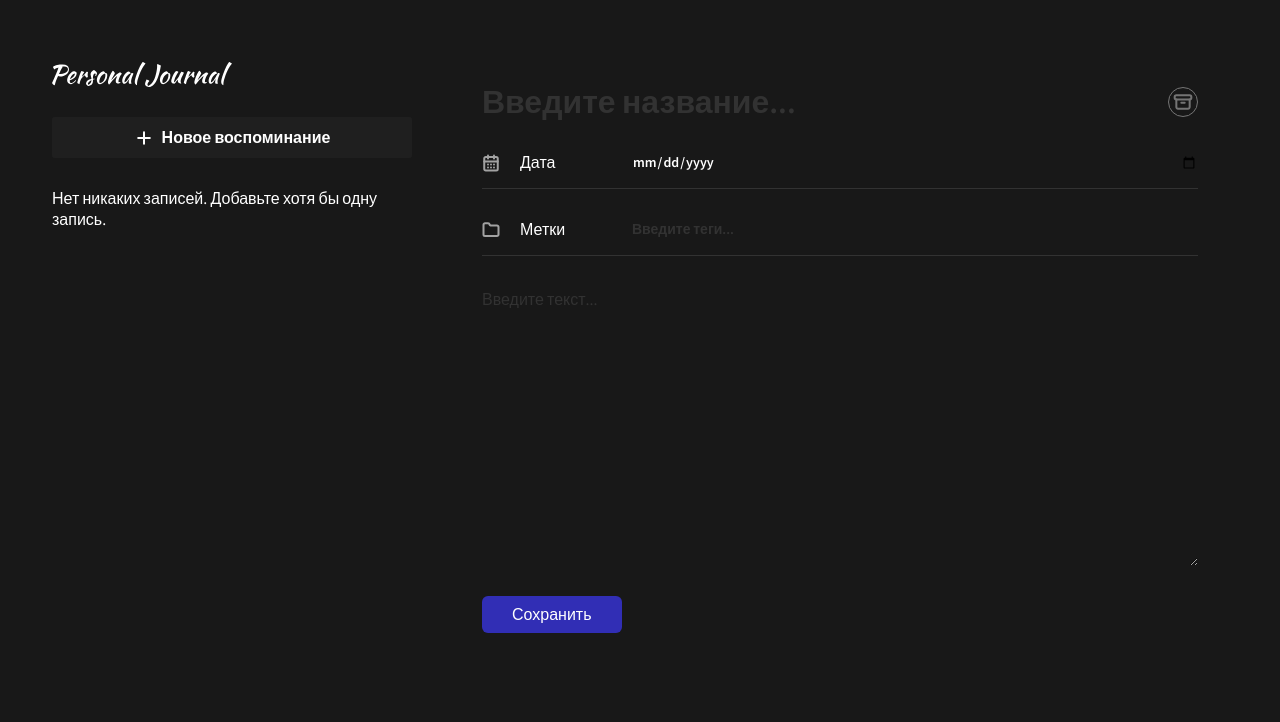
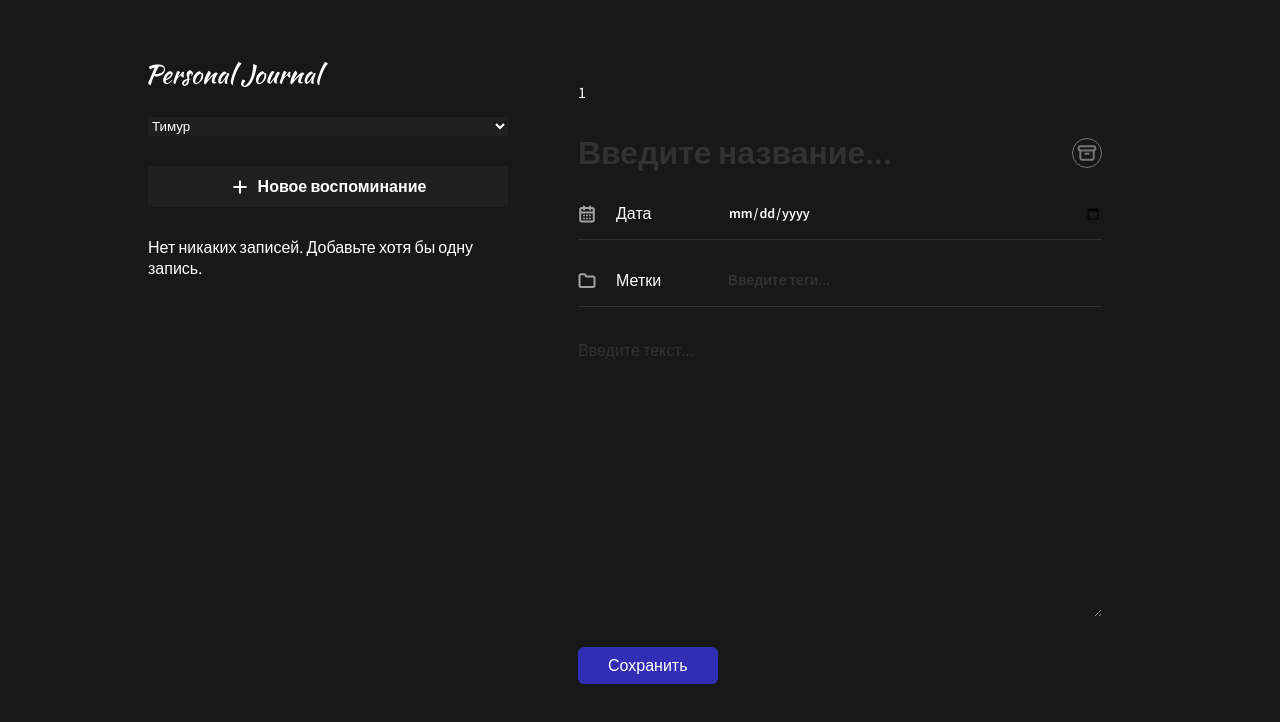
Before and after one commit to KTDKasp/react-vite-pers-journal, a React (Vite) app: page / in a window 1280 px wide. Shown: the top 722 px of the page. Built offline with nearby package versions, Linux system fonts and the light colour scheme.

Commit message:
Добавили селект пользователя и прикрутили контекст

```diff
--- a/src/App.css
+++ b/src/App.css
@@ -1,5 +1,5 @@
 #root {
-  max-width: 1320px;
+  max-width: 85%;
   margin: 0 auto;
   padding: 2rem;
   display: flex;
--- a/src/App.jsx
+++ b/src/App.jsx
@@ -1,46 +1,55 @@
 import React from 'react';
-import './App.css';
 import { JournalForm } from './components/JournalForm';
 import { JournalItemList } from './components/JournalItemList';
 import { Body } from './layouts/Body';
 import { LeftPanel } from './layouts/LeftPanel';
+import { useLocalStorage } from './hooks/useLocalStorage.hook';
+
+import './App.css';
+
+export const UserContext = React.createContext({
+  userId: 1
+});
+
+function mapItems(items) {
+  if (!items) {
+    return [];
+	}
+	return items.map((item) => ({
+    ...item,
+		date: new Date(item.date)
+	}));
+}
 
 function App() {
-  const [journalData, setJournalData] = React.useState([]);
-
-  React.useEffect(() => {
-    const data = JSON.parse(localStorage.getItem('data'));
-    if (data) {
-      setJournalData(data.map(item => ({
-        ...item,
-        date: new Date(item.date)
-      })));
-    }
-  }, []);
-
-  React.useEffect(() => {
-    if (journalData.length) {
-      localStorage.setItem('data', JSON.stringify(journalData));
-    }
-  }, [journalData]);
+  const [journalData, setJournalData] = useLocalStorage('data');
+	const [userId, setUserId] = React.useState(1);
 
 	const addJournalData = (obj) => {
-    setJournalData((prev) => [...prev, {
-      id: prev.length > 0 ? Math.max(...prev.map(itemId => itemId.id)) + 1 : 1,
+		setJournalData([
+			...mapItems(journalData),
+			{
+				id:
+					journalData.length > 0
+						? Math.max(...journalData.map((itemId) => itemId.id)) + 1
+						: 1,
 				title: obj.title,
 				post: obj.post,
 				date: new Date(obj.date)
-    }]);
+			}
+		]);
 	};
 
 	return (
 		<>
+			<UserContext.Provider value={{ userId, setUserId }}>
 				<LeftPanel>
-        <JournalItemList data={journalData} />
+					<JournalItemList data={mapItems(journalData)} />
 				</LeftPanel>
 				<Body>
-        <JournalForm addJournalData={addJournalData}/>
+					<JournalForm addJournalData={addJournalData} />
 				</Body>
+			</UserContext.Provider>
 		</>
 	);
 }
--- /dev/null
+++ b/src/components/Input/Input.css
@@ -0,0 +1,19 @@
+.input-title {
+  border: none;
+  font-size: 2rem;
+  line-height: 2.5rem;
+  font-weight: 600;
+  background: none;
+}
+
+.input {
+  background: none;
+  font-size: 0.875rem;
+  line-height: normal;
+  font-weight: 600;
+  width: 100%;
+}
+
+.invalid {
+  border: 1px solid red;
+}
--- /dev/null
+++ b/src/components/Input/index.jsx
@@ -0,0 +1,17 @@
+import React from 'react';
+
+import './Input.css';
+
+export const Input = React.forwardRef(function Input({ isValid = true, appearance, ...props }, ref) {
+	return (
+		<input
+			{...props}
+			ref={ref}
+			className={`${
+				appearance === 'title'
+					? 'input-title'
+					: 'input'
+			} ${isValid ? '' : 'invalid'}`}
+		/>
+	);
+});
--- a/src/components/JournalForm/JournalForm.css
+++ b/src/components/JournalForm/JournalForm.css
@@ -8,14 +8,6 @@
   display: flex;
   justify-content: space-between;
   align-items: center;
-}
-
-.input-title {
-  border: none;
-  font-size: 2rem;
-  line-height: 2.5rem;
-  font-weight: 600;
-  background: none;
 }
 
 .form-label {
@@ -36,21 +28,9 @@
   border-bottom: 1px solid #323232;
 }
 
-.input {
-  background: none;
-  font-size: 0.875rem;
-  line-height: normal;
-  font-weight: 600;
-  width: 100%;
-}
-
 .textarea {
   background: none;
   font-size: 1rem;
   font-weight: 400;
   line-height: 1.75rem;
 }
-
-.invalid {
-  border: 1px solid red;
-}
--- a/src/components/JournalForm/index.jsx
+++ b/src/components/JournalForm/index.jsx
@@ -1,6 +1,9 @@
 import React from 'react';
 import { Button } from '../Button';
 import { INITIAL_STATE, formReducer } from './JournalForm.state';
+import { Input } from '../Input';
+import { UserContext } from '../../App';
+
 import './JournalForm.css';
 
 export const JournalForm = ({ addJournalData }) => {
@@ -10,11 +13,31 @@ export const JournalForm = ({ addJournalData }) => {
 	);
 	const { isValid, isFormReadyToSubmit, values } = formState;
 
+	const titleRef = React.useRef();
+	const dateRef = React.useRef();
+	const postRef = React.useRef();
+
+	const { userId } = React.useContext(UserContext);
+
+	const focusError = (isValid) => {
+		switch (true) {
+			case !isValid.title:
+				titleRef.current.focus();
+				break;
+			case !isValid.date:
+				dateRef.current.focus();
+				break;
+			case !isValid.post:
+				postRef.current.focus();
+				break;
+		}
+	};
+
 	React.useEffect(() => {
 		let timerId;
 		if (!isValid.date || !isValid.post || !isValid.title) {
+			focusError(isValid);
 			timerId = setTimeout(() => {
-        console.log('side effect - очистка ');
 				dispatchForm({ type: 'RESET_VALIDITY' });
 			}, 2000);
 		}
@@ -46,14 +69,17 @@ export const JournalForm = ({ addJournalData }) => {
 	return (
 		<>
 			<form className="journal-form" action="" onSubmit={addJournalItem}>
+				{userId}
 				<div className="journal-form__title">
-          <input
+					<Input
+						ref={titleRef}
 						value={values.title}
 						onChange={(event) => onChangeInput(event)}
 						type="text"
 						placeholder="Введите название..."
 						name="title"
-            className={`input-title ${isValid.title ? '' : 'invalid'}`}
+						isValid={isValid.title}
+						appearance="title"
 					/>
 					<img src="./bin.svg" alt="Recycle bin" />
 				</div>
@@ -64,13 +90,14 @@ export const JournalForm = ({ addJournalData }) => {
 							<img src="./calendar.svg" alt="Календрарь" />
 							<span>Дата</span>
 						</label>
-            <input
+						<Input
+							ref={dateRef}
 							value={values.date}
 							onChange={(event) => onChangeInput(event)}
 							type="date"
 							name="date"
 							id="date"
-              className={`input ${isValid.date ? '' : 'invalid'}`}
+							isValid={isValid.date}
 						/>
 					</div>
 					<hr className="hr" />
@@ -82,13 +109,12 @@ export const JournalForm = ({ addJournalData }) => {
 							<img src="./folder.svg" alt="Папка" />
 							<span>Метки</span>
 						</label>
-            <input
+						<Input
 							value={values.tag}
 							onChange={(event) => onChangeInput(event)}
 							type="text"
 							name="tag"
 							id="tag"
-              className="input"
 							placeholder="Введите теги..."
 						/>
 					</div>
@@ -96,6 +122,7 @@ export const JournalForm = ({ addJournalData }) => {
 				</div>
 
 				<textarea
+					ref={postRef}
 					value={values.post}
 					onChange={(event) => onChangeInput(event)}
 					name="post"
--- /dev/null
+++ b/src/components/SelectUser/index.jsx
@@ -0,0 +1,15 @@
+import React from 'react';
+import { UserContext } from '../../App';
+export const SelectUser = () => {
+	const { userId, setUserId } = React.useContext(UserContext);
+
+	console.log('render');
+
+	return (
+		<select name="user" id="user" value={userId} onChange={() => setUserId(Number(event.target.value))}>
+			<option value="1">Тимур</option>
+			<option value="2">Хан</option>
+			<option value="3">Jack</option>
+		</select>
+	);
+};
--- /dev/null
+++ b/src/hooks/useLocalStorage.hook.js
@@ -0,0 +1,20 @@
+import React from 'react';
+
+export function useLocalStorage(key) {
+	const [data, setData] = React.useState();
+
+	React.useEffect(() => {
+    const res = JSON.parse(localStorage.getItem(key));
+    if (res) {
+      setData(res);
+    }
+  }, [key]);
+
+	const saveData = (newData) => {
+		localStorage.setItem(key, JSON.stringify(newData));
+		setData(newData);
+	};
+
+
+	return [data, saveData];
+}
--- a/src/index.css
+++ b/src/index.css
@@ -38,3 +38,7 @@ body {
   height: 100dvh;
   background-color: rgba(24, 24, 24, 1);
 }
+
+option {
+  background: black;
+}
--- a/src/layouts/LeftPanel/index.jsx
+++ b/src/layouts/LeftPanel/index.jsx
@@ -1,4 +1,5 @@
 import { JournalAddButton } from '../../components/JournalAddButton';
+import { SelectUser } from '../../components/SelectUser';
 
 import './LeftPanel.css';
 
@@ -8,6 +9,7 @@ export const LeftPanel = ({ children }) => {
       <header className="left-panel__header">
         <img src="./personal-journal.svg" alt="Personal Journal" />
       </header>
+      <SelectUser />
       <JournalAddButton />
       {children}
     </div>
```
Lines whose indentation alone changed are shown as unchanged.
